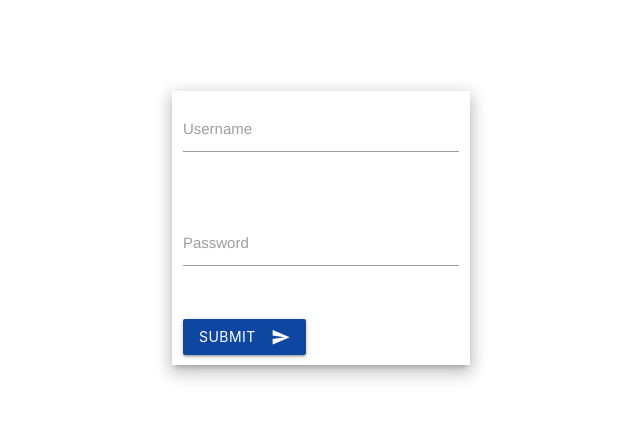
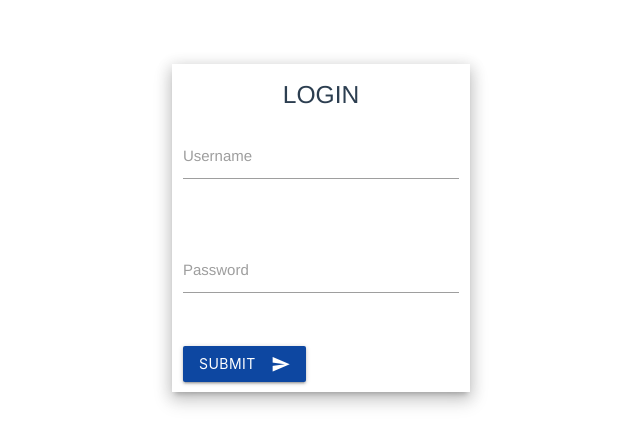
Before and after one commit to lwerner27/personal-vue, a Vue app: page /login in a window 1280 px wide. Shown: the part 147-592 px from the top of the page, without its empty margins (319-959 px from the left). Built offline with nearby package versions, Linux system fonts and the light colour scheme.

Commit message:
added basic header to page

```diff
--- a/src/views/Login.vue
+++ b/src/views/Login.vue
@@ -3,6 +3,7 @@
         <div class="container">
             <div class="row">
                 <form class="col s12 m4 offset-m4 z-depth-3">
+                    <h5 class="center">LOGIN</h5>
                     <div class="row">
                         <div class="input-field col s12">
                             <input v-model="username" id="username" type="text">
```
